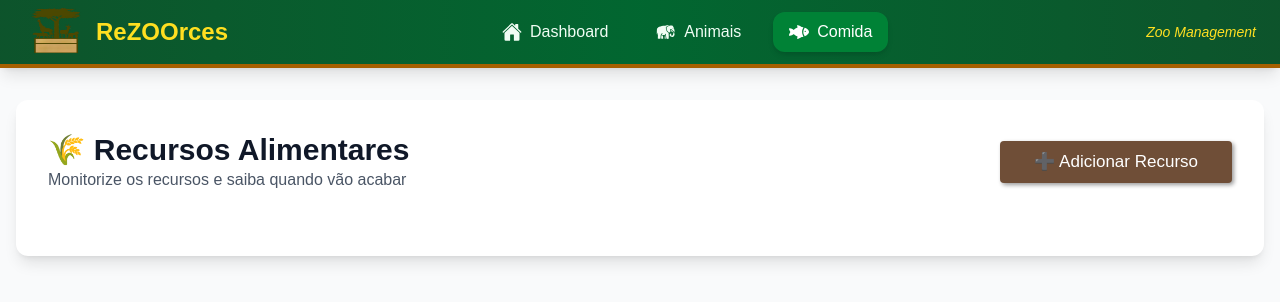
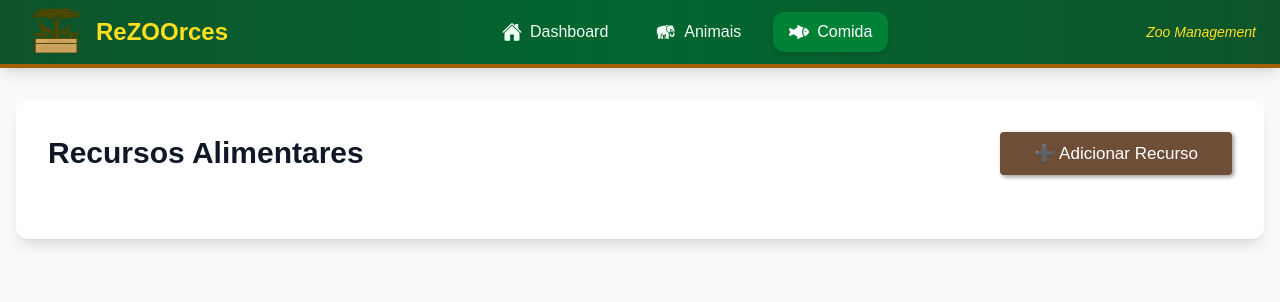
Before and after one commit to gcunha07/Rezoorces-Zoo-App-, a Next.js app: page /food in a window 1280 px wide. Shown: the top 302 px of the page. Built offline with nearby package versions, Linux system fonts and the light colour scheme; no server answers.

Commit message:
updated food.js

```diff
--- a/src/pages/food.js
+++ b/src/pages/food.js
@@ -47,10 +47,8 @@ export default function Food() {
       {/* Header */}
       <div className="flex justify-between items-center mb-8">
         <div>
-          <h1 className="text-3xl font-bold text-gray-900">🌾 Recursos Alimentares</h1>
-          <p className="text-gray-600">
-            Monitorize os recursos e saiba quando vão acabar
-          </p>
+          <h1 className="text-3xl font-bold text-gray-900">Recursos Alimentares</h1>
+
         </div>
         <button
           onClick={() => setShowAddModal(true)}
```
